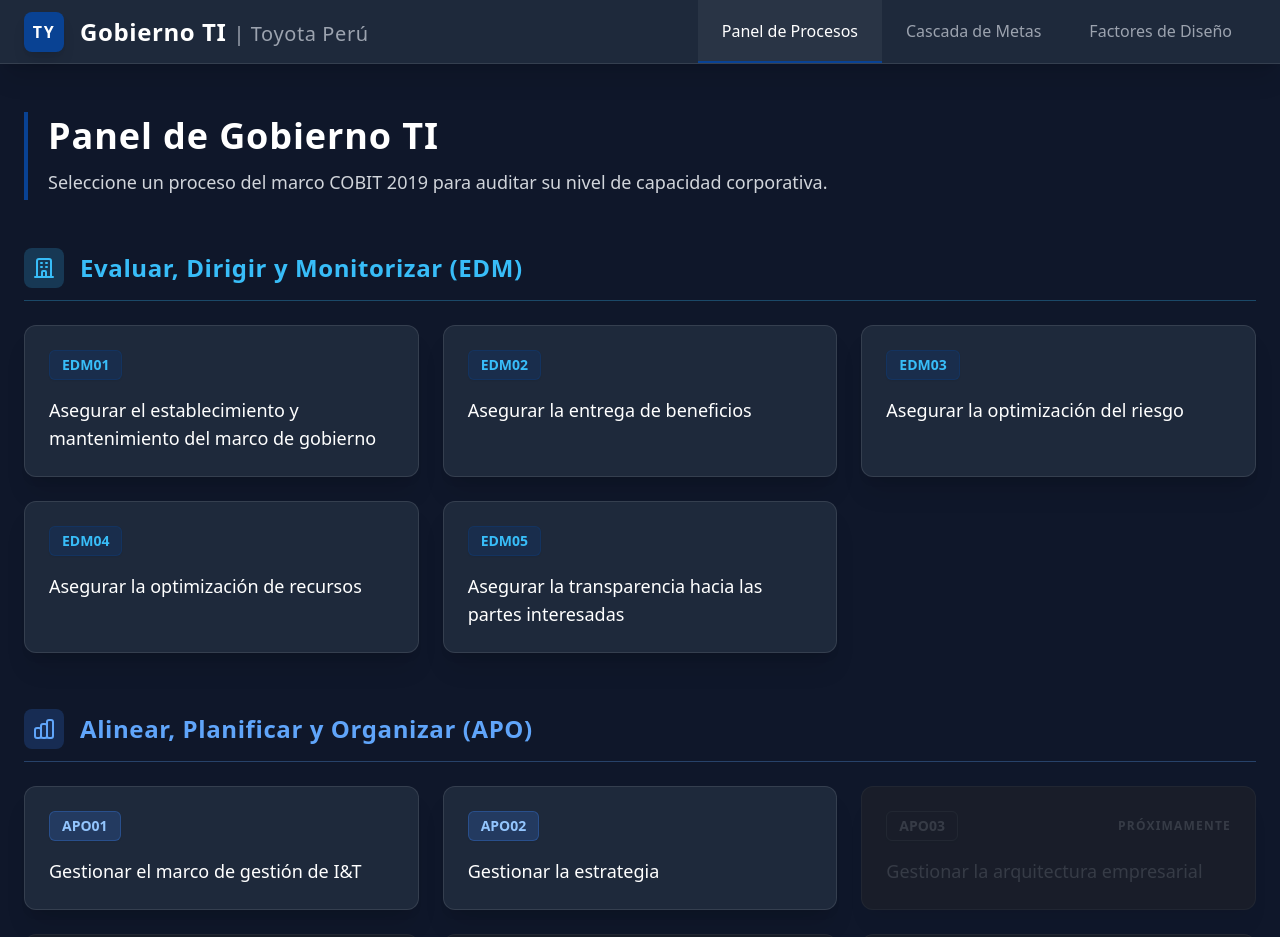
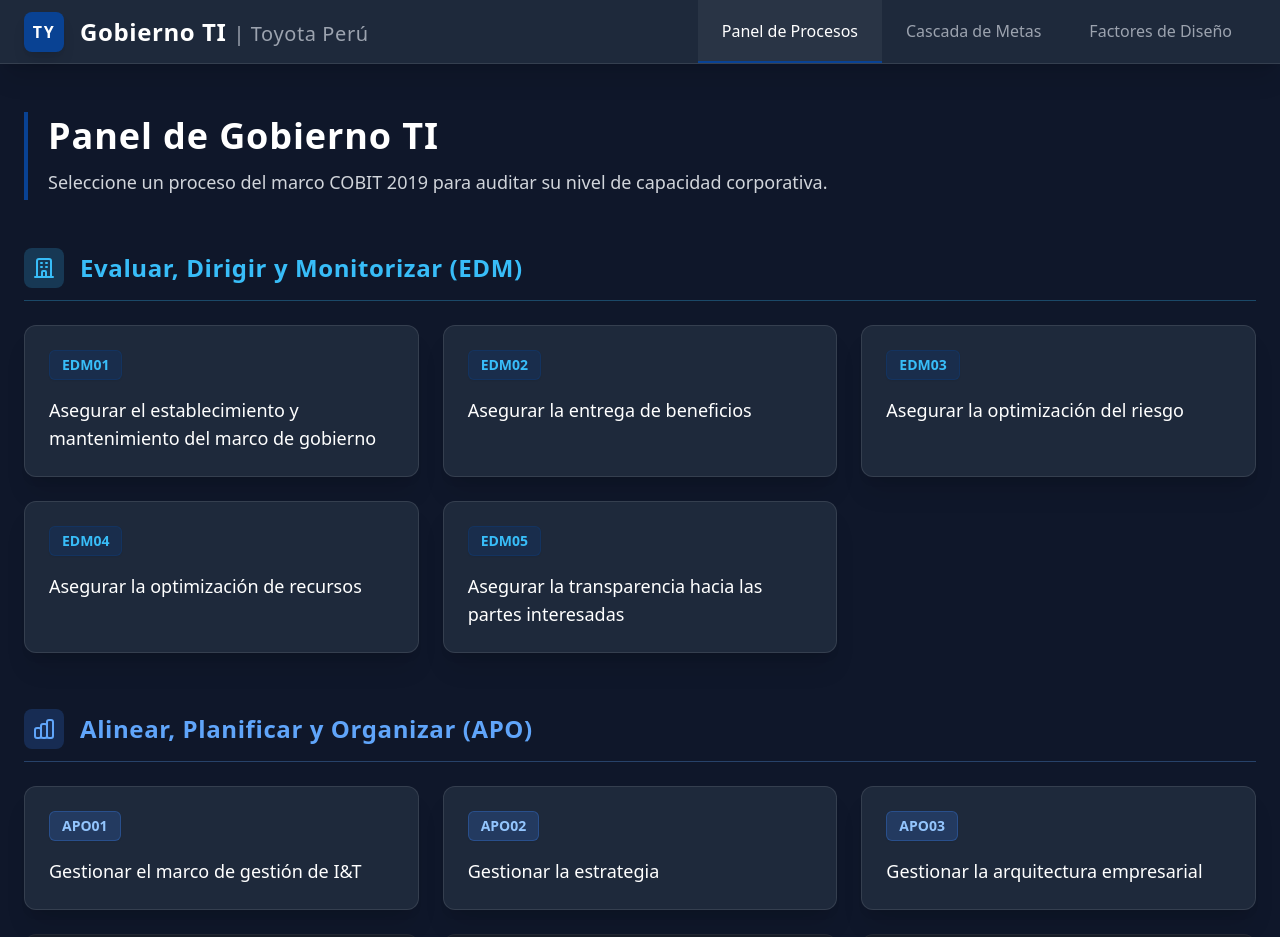
Before and after one commit to luis09u/gobierno-frontend, a React (Vite) app: page / in a window 1280 px wide. Shown: the top 937 px of the page. Built offline with nearby package versions, Linux system fonts and the light colour scheme.

Commit message:
implementación APO03

```diff
--- a/src/data/procesosCobit.js
+++ b/src/data/procesosCobit.js
@@ -10,7 +10,7 @@ export const procesosEDM = [
 export const procesosAPO = [
   { id: 'APO01', nombre: 'Gestionar el marco de gestión de I&T' },
   { id: 'APO02', nombre: 'Gestionar la estrategia' },
-  { id: 'APO03', nombre: 'Gestionar la arquitectura empresarial', deshabilitado: true },
+  { id: 'APO03', nombre: 'Gestionar la arquitectura empresarial'},
   { id: 'APO04', nombre: 'Gestionar la innovación', deshabilitado: true },
   { id: 'APO05', nombre: 'Gestionar el portafolio', deshabilitado: true },
   { id: 'APO06', nombre: 'Gestionar el presupuesto y los costos', deshabilitado: true },
```
